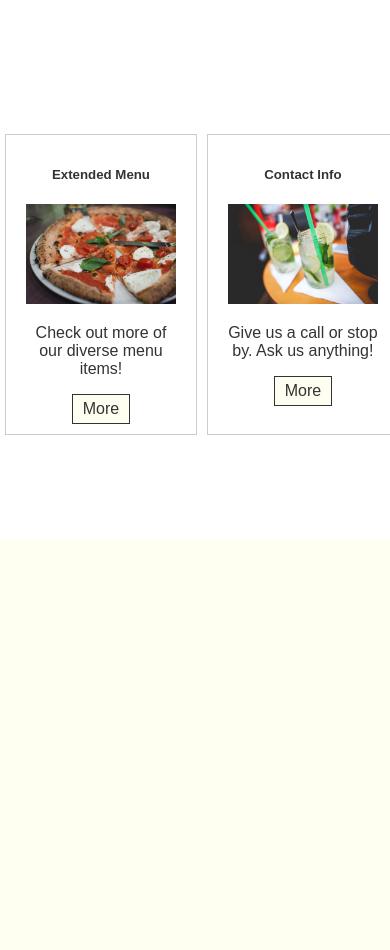
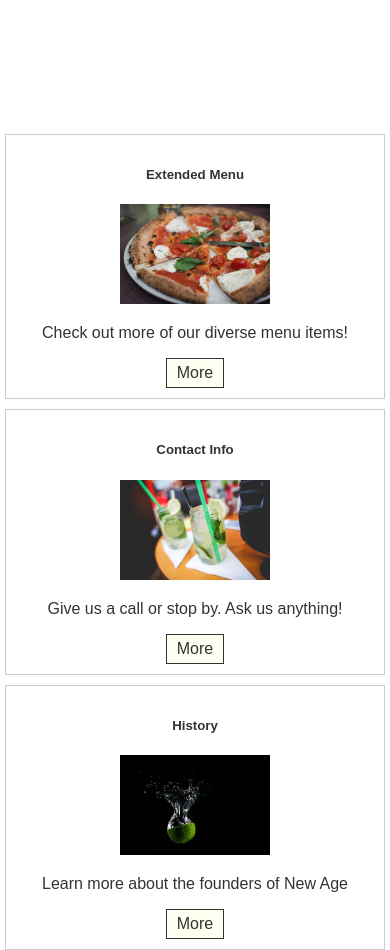
Before and after one commit to dj51234/Simple-Parralax-Site, a plain HTML site: page index.html in a window 390 px wide. Shown: the part 4420-5370 px from the top of the page. Before the commit the page ends 5260 px from the top, so only its background shows below. Drawn offline with Linux system fonts and the light colour scheme; files that its build step writes are made by us from their sources.

Commit message:
Update main.css

```diff
--- a/styles/main.css
+++ b/styles/main.css
@@ -484,7 +484,7 @@ footer {
       text-align: center; }
 
 @media(max-width: 750px) {
-  #moreinfo .infoflex {
+  #moreinfo .flex-info {
       flex-direction: column;
       max-width: 500px;
   }
```
